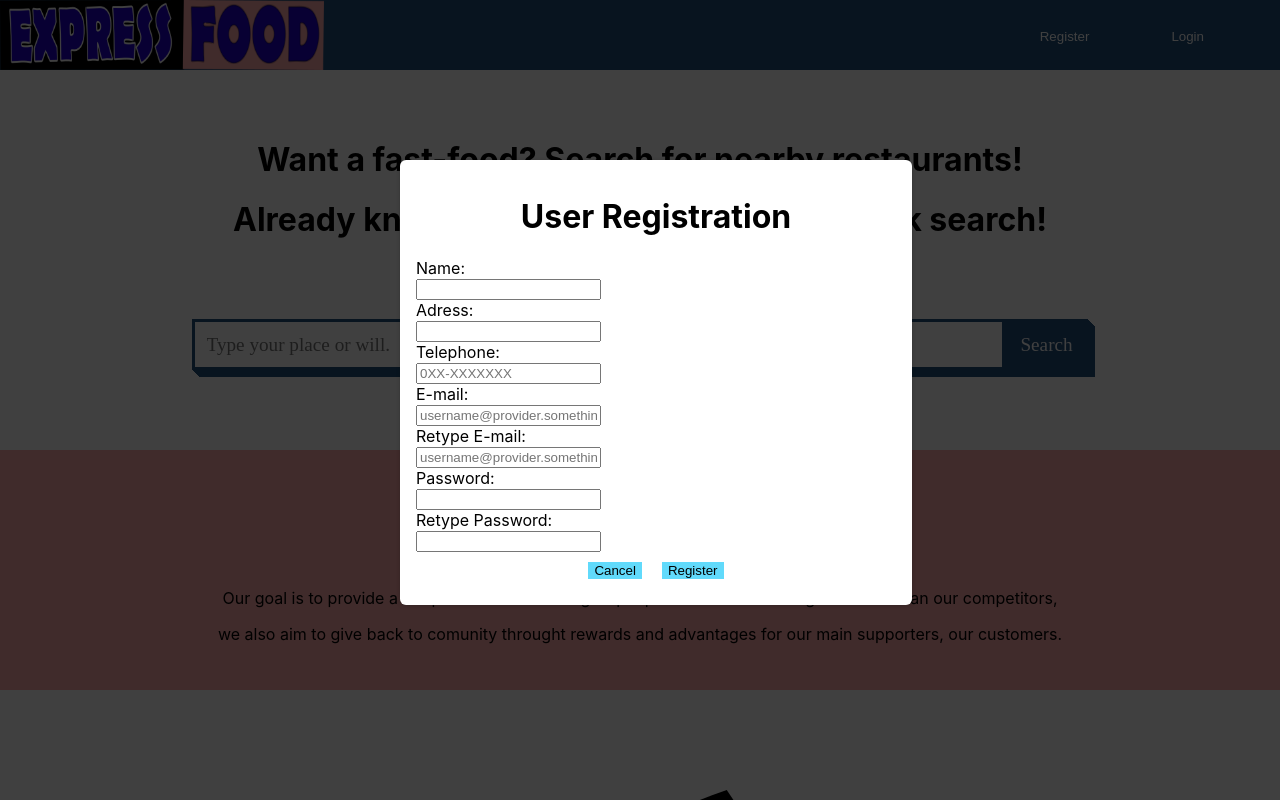
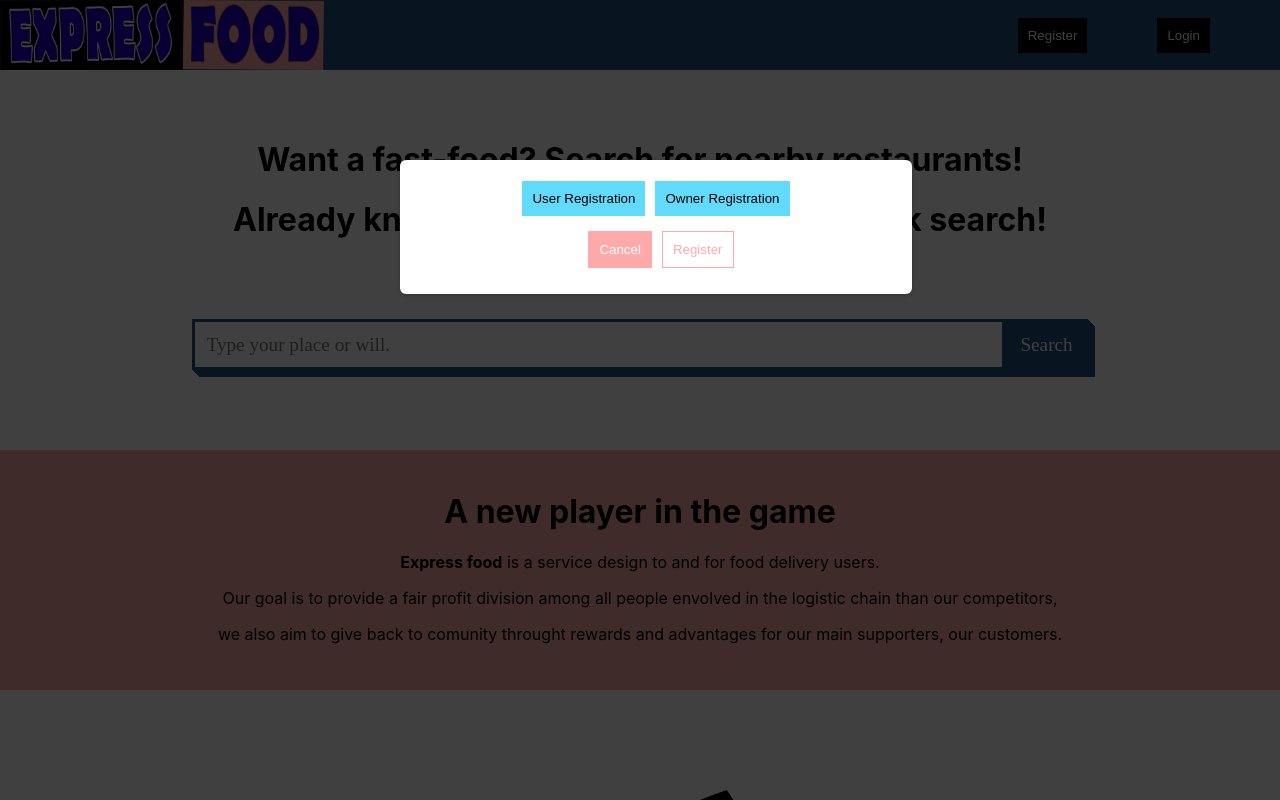
Before and after one commit to AWAProject-Group33/AWA-Frontend, a React (Create React App) app in the folder frontend/: page / in a window 1280 px wide. Both pictures are taken after a click on the button "Register". Shown: the top 800 px of the page. Built offline with nearby package versions, Linux system fonts and the light colour scheme.

Commit message:
Login/register modal full functionalities

```diff
--- a/frontend/src/App.css
+++ b/frontend/src/App.css
@@ -42,6 +42,11 @@
   left: calc(50% - 15rem);
 }
 
+.modal > button {
+  background-color: #61dafb;
+  margin: 5px;
+  color:black;
+}
 .backdrop {
   position: fixed;
   z-index: 1;
@@ -52,10 +57,25 @@
   left: 0;
 }
 
-.modal-button > button {
-  color: black;
+.modal-button {
+  border: rgb(255, 170, 170) solid 1px;
+  color: rgb(255, 255, 255);
   margin: 10px;
-  background-color: #61dafb;
+  background-color: rgb(255, 170, 170);
+}
+
+.modal-button-b {
+  background-color: white;
+  border: rgb(255, 170, 170) solid 1px;
+  color: rgb(255, 170, 170);
+}
+
+.modal-button:hover {
+  color: #61dafb;
+}
+
+.modal-button-b:hover {
+  color: #61dafb;
 }
 
 .formRegister {
--- a/frontend/src/components/Header.js
+++ b/frontend/src/components/Header.js
@@ -28,6 +28,10 @@ export default function Header(props)
         setShowRegisterModal(false);
     }
 
+    function ConfirmModal() {
+        console.log("Confirmed");
+    }
+
     return(
         <div className={styles.container}>
                 <div className={styles.containerA}>
@@ -37,9 +41,9 @@ export default function Header(props)
                     <span className={styles.HeaderTitles}><button onClick={RegisterBtn}>Register</button></span>
                     <span className={styles.HeaderTitles}><button onClick={LoginBtn}>Login</button></span>
                 </div>
-        {showRegisterModal ? <Modal />: null}
+        {showRegisterModal ? <Modal onCancel={CloseModal} onConfirm={ConfirmModal}/>: null}
         {showRegisterModal ? <Backdrop onClick={CloseModal}/>: null}
-        {showLoginModal && <ModalLogin /> /*do the same thing as above*/}
+        {showLoginModal && <ModalLogin onCancel={CloseModal} onConfirm={ConfirmModal}/> /*do the same thing as above*/}
         {showLoginModal && <Backdrop onClick={CloseModal}/>}
         </div>
     )
--- a/frontend/src/components/Header.module.css
+++ b/frontend/src/components/Header.module.css
@@ -35,12 +35,13 @@
 
 
  button {
-    background: none;
+    background: #000000;
+    padding: 10px;
     border: none;
     color:rgb(255, 255, 255);
     cursor: pointer;
  }
 
  button:hover {
-     color: rgb(158, 98, 255);
+     color: rgb(255, 170, 170);
  }
--- a/frontend/src/components/Modal.js
+++ b/frontend/src/components/Modal.js
@@ -1,30 +1,34 @@
-import React from 'react';
+import React, {useState} from 'react';
+import FormModal from './formModal';
+import FormOwnerModal from './formOwnerModal';
 
-export default function Modal()
+export default function Modal(props)
 {
+    const [showUserRegisterForm, setShowUserRegisterForm] = useState(false);
+    const [showOwnerRegisterForm, setShowOwnerRegisterForm] = useState(false);
+
     function CancelButton() {
-        console.log("Cancel");
+        props.onCancel(); //second method in second function
     }
 
-    function RegisterButton() {
-        console.log("Register");
+    function ShowUserRegisterForm() {
+        setShowUserRegisterForm(true);
+        setShowOwnerRegisterForm(false);
     }
 
+    function ShowOwnerRegisterForm() {
+        setShowOwnerRegisterForm(true);
+        setShowUserRegisterForm(false);
+    }
     return (
         <div className="modal">
-            <h1>User Registration</h1>
-            <form className="formRegister">
-                <label>Name: <input type="text" name="name" /></label>
-                <label>Adress: <input type="text" name="adress" /></label>
-                <label>Telephone: <input type="tel" name="code" placeholder="0XX-XXXXXXX" pattern="[0-9]{3}-[0-9]{2}-[0-9]{3}" required/></label>
-                <label>E-mail: <input type="email" name="Email" placeholder="username@provider.something" /></label>
-                <label>Retype E-mail: <input type="text" name="ReEmail" placeholder="username@provider.something"/></label>
-                <label>Password: <input type="password" name="password" /></label>
-                <label>Retype Password: <input type="password" name="Repassword" /></label>
-            </form>
-                <div className="modal-button">
-                    <button onClick={CancelButton}>Cancel</button>
-                    <button onClick={RegisterButton}>Register</button>
+            <button onClick={ShowUserRegisterForm}>User Registration</button>
+            <button onClick={ShowOwnerRegisterForm}>Owner Registration</button>
+            {showUserRegisterForm ? <FormModal /> : null}
+            {showOwnerRegisterForm ? <FormOwnerModal /> : null}
+                <div>
+                    <button className="modal-button" onClick={CancelButton}>Cancel</button>
+                    <button className="modal-button-b" onClick={props.onConfirm} >Register</button>
                 </div>
         </div>
     )
--- a/frontend/src/components/ModalLogin.js
+++ b/frontend/src/components/ModalLogin.js
@@ -1,23 +1,21 @@
-function Modal()
+function Modal(props)
 {
+
     function CancelButton() {
-        console.log("Cancel");
+        props.onCancel();//second method in second
     }
 
-    function RegisterButton() {
-        console.log("Register");
-    }
     return (
         <div className="modal">
-            <h1>User Login</h1>
+            <h1>Login</h1>
             <form className="formRegister">
                 <label>E-mail: <input type="email" name="Email" placeholder="username@provider.something" /></label>
                 <label>Password: <input type="password" name="password" /></label>
 
             </form>
-                <div className="modal-button">
-                    <button onClick={CancelButton}>Cancel</button>
-                    <button onClick={RegisterButton}>Enter</button>
+                <div >
+                    <button className="modal-button" onClick={CancelButton}>Cancel</button>
+                    <button className="modal-button-b" onClick={props.onConfirm}>Enter</button>
                 </div>
 
         </div>
--- /dev/null
+++ b/frontend/src/components/formModal.js
@@ -0,0 +1,16 @@
+export default function FormModal() {
+  return (
+    <div>
+        <form className="formRegister">
+                <label>Name: <input type="text" name="name" /></label>
+                <label>Adress: <input type="text" name="adress" /></label>
+                <label>Telephone: <input type="tel" name="code" placeholder="0XX-XXXXXXX" pattern="[0-9]{3}-[0-9]{2}-[0-9]{3}" required/></label>
+                <label>E-mail: <input type="email" name="Email" placeholder="username@provider.something" /></label>
+                <label>Retype E-mail: <input type="text" name="ReEmail" placeholder="username@provider.something"/></label>
+                <label>Password: <input type="password" name="password" /></label>
+                <label>Retype Password: <input type="password" name="Repassword" /></label>
+        </form>
+    </div>
+  )
+
+}
--- /dev/null
+++ b/frontend/src/components/formOwnerModal.js
@@ -0,0 +1,17 @@
+export default function FormModal() {
+  return (
+    <div>
+        <form className="formRegister">
+                <label>Place Name: <input type="text" name="placeName" /></label>
+                <label>Type: <input type="text" name="Culinary" /></label>
+                <label>Adress: <input type="text" name="adress" /></label>
+                <label>Telephone: <input type="tel" name="code" placeholder="0XX-XXXXXXX" pattern="[0-9]{3}-[0-9]{2}-[0-9]{3}" required/></label>
+                <label>E-mail: <input type="email" name="Email" placeholder="username@provider.something" /></label>
+                <label>Retype E-mail: <input type="text" name="ReEmail" placeholder="username@provider.something"/></label>
+                <label>Password: <input type="password" name="password" /></label>
+                <label>Retype Password: <input type="password" name="Repassword" /></label>
+        </form>
+    </div>
+  )
+
+}
```
